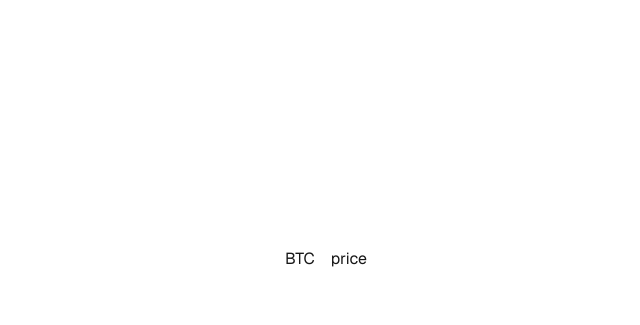
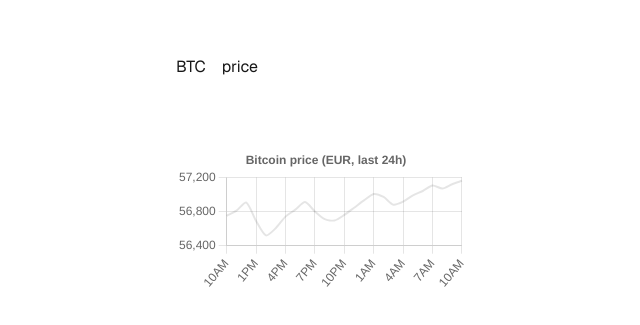
Before and after one commit to aaronhedges/stuttgart-boerse-crypto, a Next.js app: page / in a window 1280 px wide. Shown: the part 141-466 px from the top of the page, without its empty margins (314-954 px from the left). Built offline with nearby package versions, Linux system fonts and the light colour scheme.

Commit message:
add basic crypto24hChart component

```diff
--- a/package.json
+++ b/package.json
@@ -15,8 +15,12 @@
   },
   "dependencies": {
     "@reduxjs/toolkit": "^2.9.0",
+    "chart.js": "^4.5.0",
+    "chartjs-adapter-date-fns": "^3.0.0",
+    "date-fns": "^4.1.0",
     "next": "15.5.3",
     "react": "19.1.0",
+    "react-chartjs-2": "^5.3.0",
     "react-dom": "19.1.0",
     "react-redux": "^9.2.0"
   },
--- /dev/null
+++ b/src/app/api/crypto/route.ts
@@ -0,0 +1,9 @@
+import { NextResponse } from 'next/server';
+import { promises as fs } from 'fs';
+import path from 'path';
+
+export async function GET() {
+  const file = path.join(process.cwd(), 'public', 'mock', 'crypto-24h.json');
+  const data = await fs.readFile(file, 'utf-8');
+  return new NextResponse(data, { headers: { 'Content-Type': 'application/json' } });
+}
--- a/src/app/page.tsx
+++ b/src/app/page.tsx
@@ -1,3 +1,7 @@
+'use client';
+
+import Crytpo24hChart from '../components/crypto24hChart';
+
 export default function Home() {
   return (
     <div className="font-sans grid grid-rows-[20px_1fr_20px] items-center justify-items-center min-h-screen p-8 pb-20 gap-16 sm:p-20">
@@ -6,6 +10,9 @@ export default function Home() {
           <h1>BTC</h1>
           <h2 className="h1">price</h2>
         </div>
+        <section style={{ marginTop: 32 }}>
+          <Crytpo24hChart />
+        </section>
       </main>
       <footer className="row-start-3 flex gap-[24px] flex-wrap items-center justify-center"></footer>
     </div>
--- /dev/null
+++ b/src/components/crypto24hChart.tsx
@@ -0,0 +1,73 @@
+'use client';
+
+import { useMemo } from 'react';
+import { Line } from 'react-chartjs-2';
+import {
+  Chart as ChartJS,
+  TimeScale,
+  LinearScale,
+  PointElement,
+  LineElement,
+  Tooltip,
+  Legend,
+  Filler,
+  Title,
+} from 'chart.js';
+import 'chartjs-adapter-date-fns';
+import { useCryptoPrices } from '../lib/hooks/useCrytoPrices';
+
+ChartJS.register(TimeScale, LinearScale, PointElement, LineElement, Tooltip, Legend, Filler, Title);
+
+export default function Crypto24hChart() {
+  const { data, loading, error } = useCryptoPrices();
+
+  const chart = useMemo(() => {
+    if (!data) return null;
+    const labels = data.prices.map(([iso]) => iso);
+    const values = data.prices.map(([, price]) => price);
+
+    return {
+      data: {
+        labels,
+        datasets: [
+          {
+            label: 'BTC/EUR (24h)',
+            data: values,
+            fill: false,
+            tension: 0.25,
+            pointRadius: 0,
+            borderWidth: 2,
+          },
+        ],
+      },
+      options: {
+        responsive: true,
+        plugins: {
+          legend: { display: false },
+          title: { display: true, text: 'Bitcoin price (EUR, last 24h)' },
+          tooltip: { intersect: false, mode: 'index' as const },
+        },
+        scales: {
+          x: {
+            type: 'time' as const,
+            time: { unit: 'hour' as const, tooltipFormat: "MMM d, HH:mm" },
+            ticks: { autoSkip: true, maxTicksLimit: 12 },
+          },
+          y: {
+            beginAtZero: false,
+          },
+        },
+      },
+    };
+  }, [data]);
+
+  if (loading) return <p>Loading BTC/EUR…</p>;
+  if (error) return <p style={{ color: 'crimson' }}>Error: {error}</p>;
+  if (!chart) return null;
+
+  return (
+    <div style={{ height: 320 }}>
+      <Line data={chart.data} options={chart.options} />
+    </div>
+  );
+}
--- /dev/null
+++ b/src/lib/hooks/useCrytoPrices.ts
@@ -0,0 +1,34 @@
+'use client';
+
+import { useEffect, useState } from 'react';
+
+type Point = [string, number];
+type ApiResponse = { prices: Point[] };
+
+export function useCryptoPrices() {
+  const [data, setData] = useState<ApiResponse | null>(null);
+  const [loading, setLoading] = useState(true);
+  const [error, setError] = useState<string | null>(null);
+
+  useEffect(() => {
+    let cancelled = false;
+    (async () => {
+      try {
+        const res = await fetch('/api/crypto', { cache: 'no-store' });
+        if (!res.ok) throw new Error(`HTTP ${res.status}`);
+        const json: ApiResponse = await res.json();
+        if (!cancelled) setData(json);
+      } catch (e: any) {
+        if (!cancelled) setError(e?.message ?? 'Failed to load');
+      } finally {
+        if (!cancelled) setLoading(false);
+      }
+    })();
+
+    return () => {
+      cancelled = true;
+    };
+  }, []);
+
+  return { data, loading, error };
+}
```
Also changed, not shown: public/mock/crypto-24h.json (renamed from public/mock/bitcoin-24h.json), 1 other file (tests, documents, lock files or other folders).
